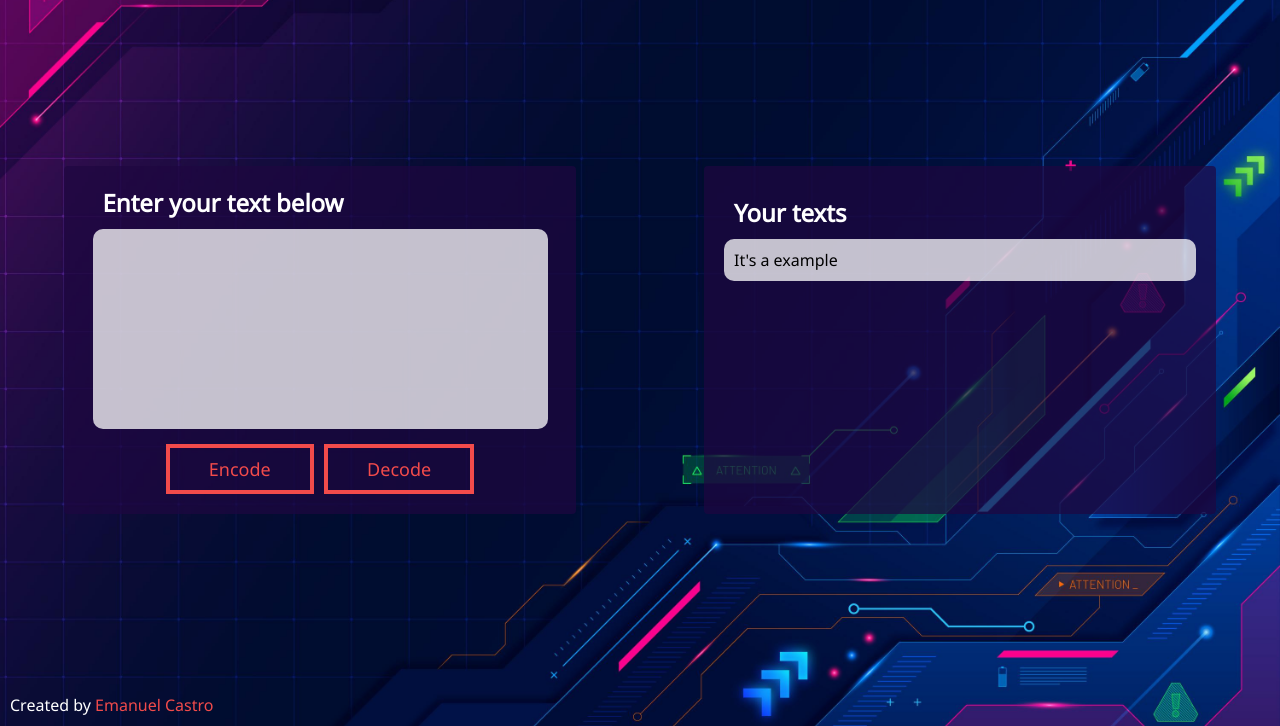
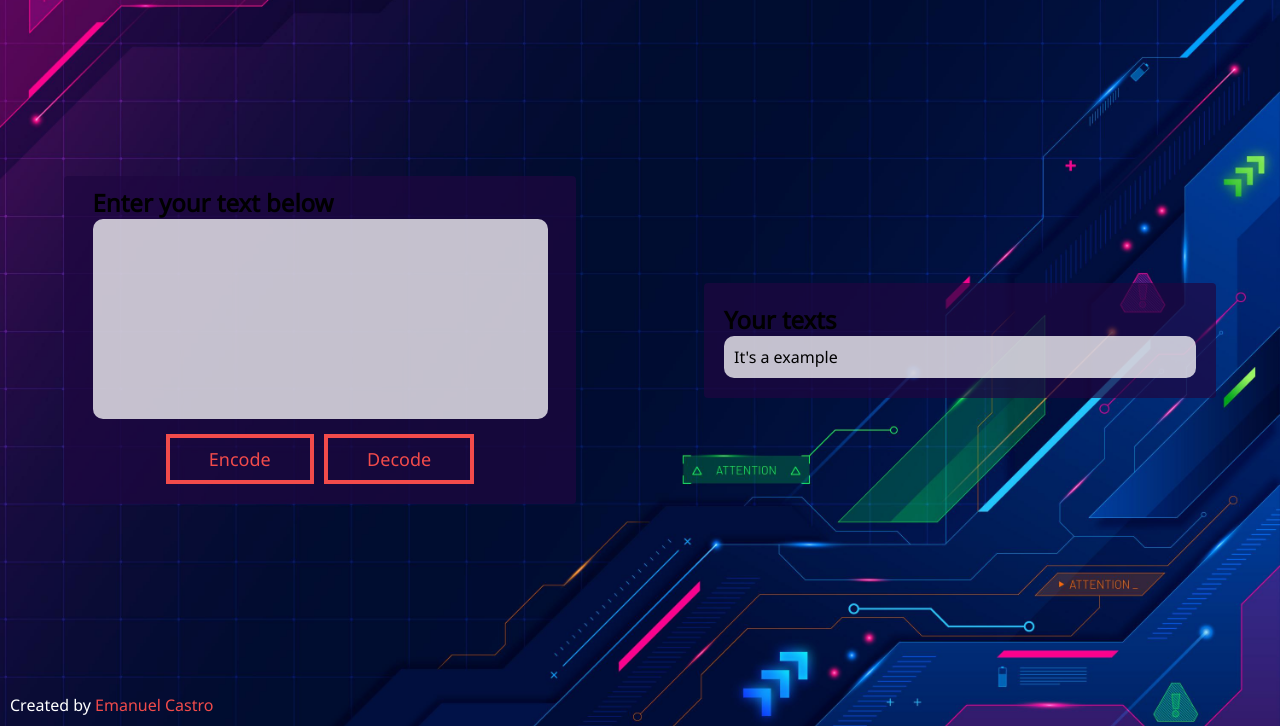
Before and after one commit to Emanuelsmcastro/ChallengeOracleOneTextDecode, a plain HTML site: page index.html in a window 1280 px wide. Shown: the part 74-800 px from the top of the page. Drawn offline with Linux system fonts and the light colour scheme.

Commit message:
(update): scrollbar | animation | ref

```diff
--- a/css/style.css
+++ b/css/style.css
@@ -128,8 +128,6 @@ button:active span::before {
 .main-container {
   display: grid;
   grid-template-columns: 1fr 1fr;
-  justify-items: center;
-  align-content: center;
   height: calc(100vh - (60px + 10px + 22px));
 }
 
@@ -142,6 +140,8 @@ button:active span::before {
   border-radius: 4px;
   position: relative;
   min-width: 80%;
+  align-self: center;
+  justify-self: center;
 }
 
 .button-container {
@@ -151,7 +151,7 @@ button:active span::before {
   padding: 10px;
 }
 
-.section-title {
+.section-text {
   padding: 10px;
   cursor: default;
   color: white;
@@ -162,7 +162,16 @@ button:active span::before {
   padding: 20px;
   border-radius: 4px;
   overflow-y: auto;
-  min-width: 80%;
+  width: 80%;
+  align-self: center;
+  justify-self: center;
+  max-height: 80%;
+}
+
+.text-container {
+  display: flex;
+  flex-direction: column;
+  gap: 10px;
 }
 
 .text {
@@ -170,6 +179,14 @@ button:active span::before {
   background-color: var(--background-2);
   padding: 10px;
   border-radius: 10px;
+  cursor: pointer;
+  max-height: 100px;
+  overflow-y: hidden;
+}
+
+.encoded {
+  color: var(--color-4);
+  border: 1px solid var(--color-4);
 }
 
 .footer-container {
@@ -178,6 +195,39 @@ button:active span::before {
 
 .footer-text {
   color: white;
+}
+
+/* ===== Scrollbar CSS ===== */
+
+* {
+  scrollbar-width: auto;
+  scrollbar-color: var(--color-3) none;
+}
+
+*::-webkit-scrollbar {
+  width: 16px;
+}
+
+*::-webkit-scrollbar-track {
+  background: #ffffff;
+}
+
+*::-webkit-scrollbar-thumb {
+  background-color: #8f54a0;
+  border-radius: 10px;
+  border: 3px solid #ffffff;
+}
+
+@keyframes bounce {
+  0% {
+    transform: scale(1);
+  }
+  50% {
+    transform: scale(1.05);
+  }
+  100% {
+    transform: scale(1);
+  }
 }
 
 @media (max-width: 1000px) {
```
